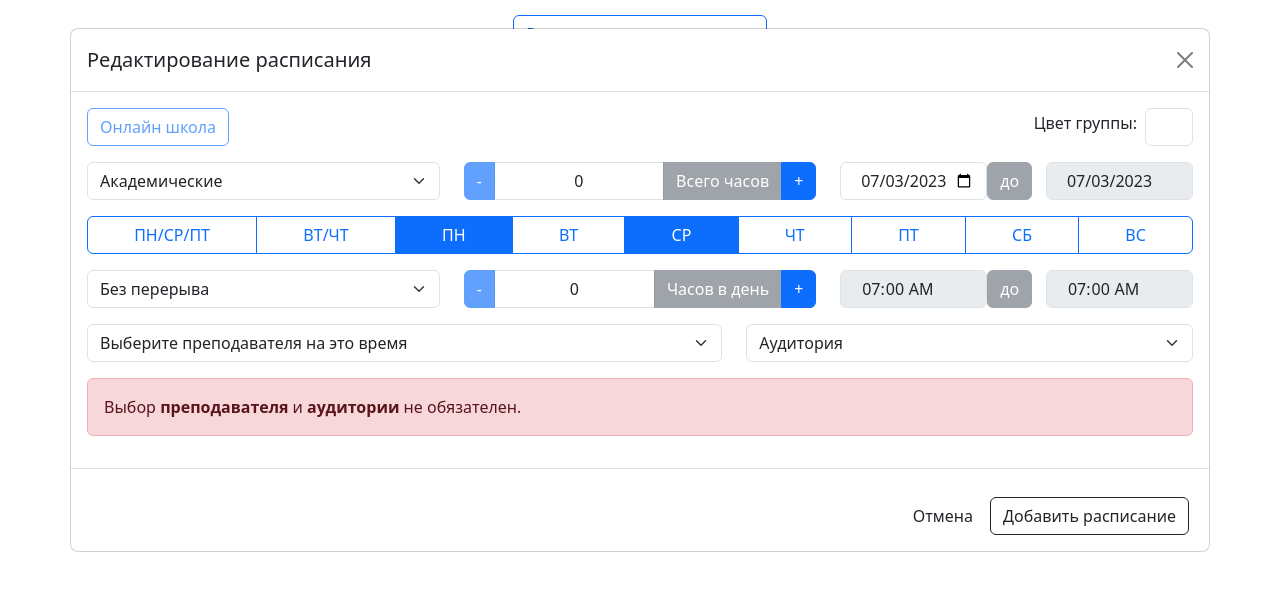
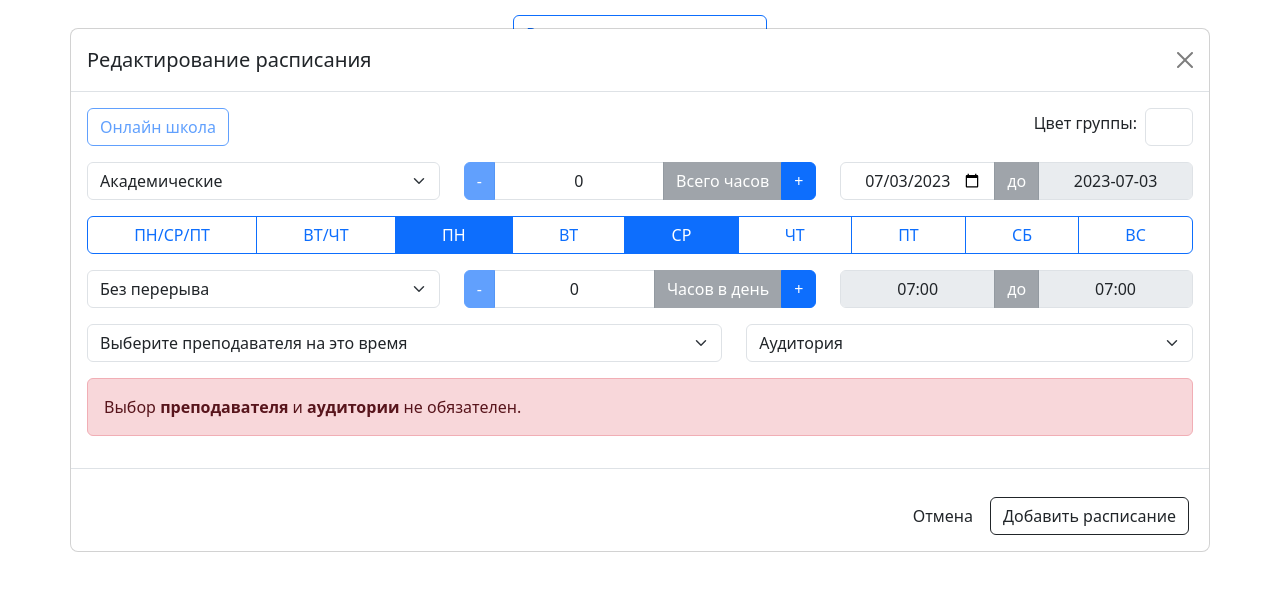
Before and after one commit to mikitaaB/calc, a React (Vite) app: page / in a window 1280 px wide. Both pictures are taken after a click on the button "Редактирование расписания". Shown: the top 590 px of the page. Built offline with nearby package versions, Linux system fonts and the light colour scheme.

Commit message:
Fix styles for Timer component

```diff
--- a/src/components/Timer.tsx
+++ b/src/components/Timer.tsx
@@ -9,27 +9,21 @@ export const Timer = memo(function ({
 	handleTimerChange,
 }: TimerPropsType) {
 	return (
-		<div className="row gx-0">
-			<div className="col-sm-5">
+		<div className="input-group">
 			<input
 				className="form-control text-center"
 				value={start}
 				onChange={handleTimerChange}
-					type={type}
+				type={!isEditStart ? "text" : type}
 				disabled={!isEditStart}
 			/>
-			</div>
-			<div className="col-sm-2">
 			<button className="btn btn-secondary disabled">до</button>
-			</div>
-			<div className="col-sm-5">
 			<input
 				className="form-control text-center"
 				value={end}
-					type={type}
+				type="text"
 				disabled
 			/>
 		</div>
-		</div>
 	);
 });
--- /dev/null
+++ b/src/index.css
@@ -0,0 +1,3 @@
+body {
+	margin: 15px;
+}
--- a/src/index.scss
+++ /dev/null
@@ -1,5 +0,0 @@
-@import "../node_modules/bootstrap/scss/bootstrap.scss";
-
-body {
-	margin: 15px 2%;
-}
--- a/src/main.tsx
+++ b/src/main.tsx
@@ -1,7 +1,8 @@
+import "bootstrap/dist/css/bootstrap.min.css";
 import React from "react";
 import ReactDOM from "react-dom/client";
 import App from "./App.tsx";
-import "./index.scss";
+import "./index.css";
 
 ReactDOM.createRoot(document.getElementById("root") as HTMLElement).render(
 	<React.StrictMode>
```
Also changed, not shown: package.json (+9 -12 lines), 2 other files (tests, documents, lock files or other folders). Lines whose indentation alone changed are shown as unchanged.
